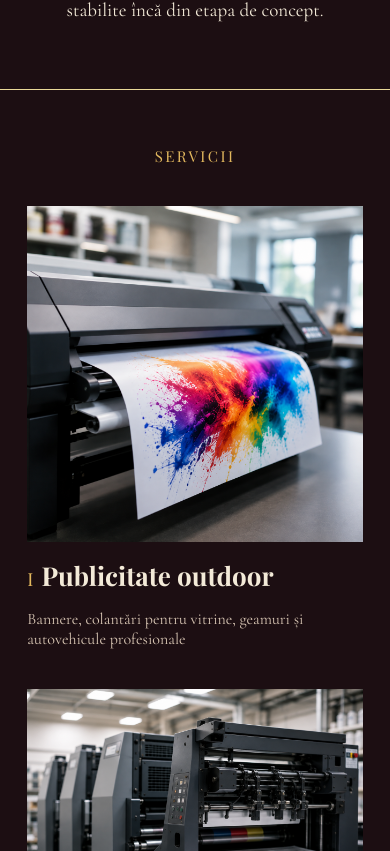
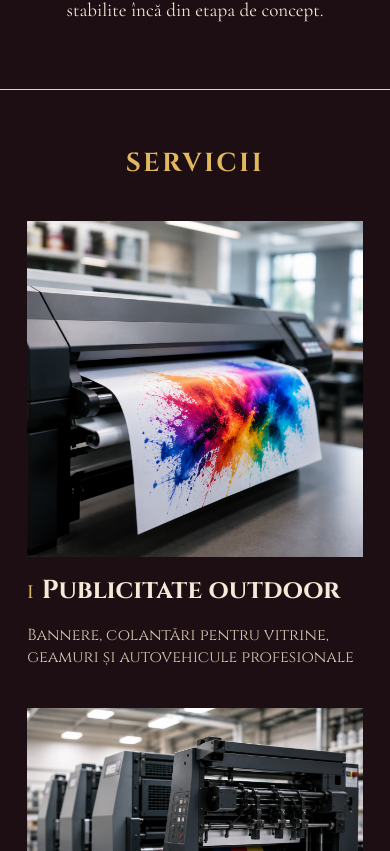
Before and after one commit to itdinco2023/lussoprint, a Next.js app: page / in a window 390 px wide. Shown: the part 1773-2624 px from the top of the page. Built offline with nearby package versions, Linux system fonts and the light colour scheme.

Commit message:
Aplică fontul Cinzel în secțiunea Servicii
Textul „SERVICII" (34px) și titlurile fiecărui serviciu (26px)
folosesc Cinzel Bold; descrierile folosesc Cinzel Regular. Fontul
e încărcat local (next/font/local) din public/fonts/, validat cu
OTS înainte de includere.

```diff
--- a/src/app/layout.tsx
+++ b/src/app/layout.tsx
@@ -25,6 +25,14 @@ const eastside = localFont({
   weight: "400",
 });
 
+const cinzel = localFont({
+  src: [
+    { path: "../../public/fonts/CinzelRegular.ttf", weight: "400" },
+    { path: "../../public/fonts/CinzelBold.ttf", weight: "700" },
+  ],
+  variable: "--font-cinzel",
+});
+
 export const metadata: Metadata = {
   title: "Lusso Print — Print de excepție pentru branduri care nu fac compromisuri",
   description:
@@ -35,7 +43,7 @@ export default function RootLayout({ children }: LayoutProps<"/">) {
   return (
     <html
       lang="ro"
-      className={`${playfair.variable} ${cormorant.variable} ${eastside.variable}`}
+      className={`${playfair.variable} ${cormorant.variable} ${eastside.variable} ${cinzel.variable}`}
       suppressHydrationWarning
     >
       <body>
--- a/src/components/Servicii.module.css
+++ b/src/components/Servicii.module.css
@@ -4,9 +4,10 @@
 
 .kicker {
   text-align: center;
-  font-family: var(--font-playfair), serif;
-  font-size: 15px;
-  letter-spacing: 0.16em;
+  font-family: var(--font-cinzel), serif;
+  font-weight: 700;
+  font-size: 34px;
+  letter-spacing: 0.1em;
   text-transform: uppercase;
   color: var(--accent);
   margin-bottom: 56px;
@@ -44,13 +45,15 @@
 }
 
 .title {
-  font-family: var(--font-playfair), serif;
+  font-family: var(--font-cinzel), serif;
   font-size: 26px;
   font-weight: 700;
   color: var(--text);
 }
 
 .description {
+  font-family: var(--font-cinzel), serif;
+  font-weight: 400;
   font-size: 16px;
   color: var(--text-muted);
 }
@@ -72,6 +75,7 @@
   }
 
   .kicker {
+    font-size: 26px;
     margin-bottom: 40px;
   }
 
```
Also changed, not shown: public/fonts/CinzelBold.ttf (added), public/fonts/CinzelRegular.ttf (added).
